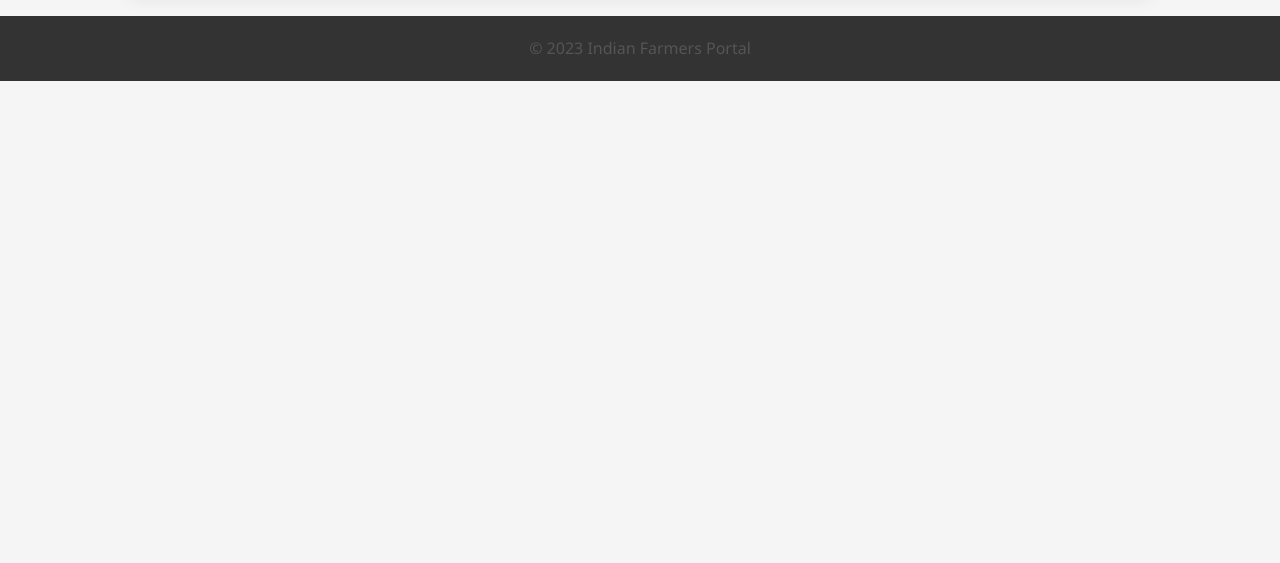
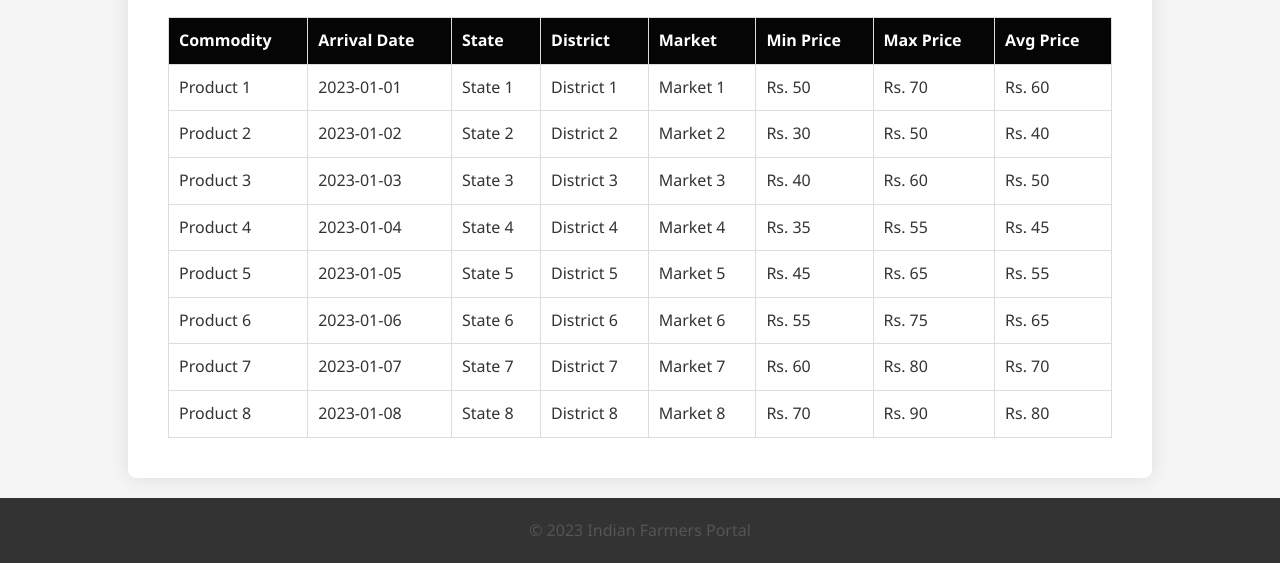
Before and after one commit to GAURAV142004/agrimittr, a plain HTML site: page price-rates.html in a window 1280 px wide. Shown: the part 402-965 px from the top of the page. Before the commit the page ends 800 px from the top, so only its background shows below. Drawn offline with Linux system fonts and the light colour scheme; no server answers.

Commit message:
Update price-rates.html

```diff
--- a/price-rates.html
+++ b/price-rates.html
@@ -6,6 +6,29 @@
     <title>Price Rates - Indian Farmers Portal</title>
     <link rel="stylesheet" href="styles.css">
     <script defer src="main.js"></script>
+    <style>
+        /* Additional Styles for Table */
+        table {
+            width: 100%;
+            border-collapse: collapse;
+            margin-top: 20px;
+        }
+
+        th, td {
+            border: 1px solid #ddd;
+            padding: 10px;
+            text-align: left;
+        }
+
+        th {
+            background-color: #050505;
+            color: white;
+        }
+
+        tbody tr:hover {
+            background-color: #f5f5f5;
+        }
+    </style>
 </head>
 <body>
     <header>
@@ -22,26 +45,114 @@
     </header>
 
     <main>
-        <section id="featured-content" class="container">
+        <section id="search-section" class="container">
+            <h2>Search Price Rates</h2>
+            <div class="search-box">
+                <input type="text" id="product" placeholder="Enter Product">
+                <input type="text" id="state" placeholder="Enter State">
+                <input type="text" id="market" placeholder="Enter Market">
+                <button onclick="searchPrice()">Search</button>
+            </div>
+        </section>
+
+        <section id="price-rates-table" class="container">
             <h2>Price Rates</h2>
-            <table id="price-rates-table">
-                <!-- Price rates table will be dynamically added here -->
+            <table>
+                <thead>
                     <tr>
-                    <th>Product</th>
-                    <th>Price</th>
+                        <th>Commodity</th>
+                        <th>Arrival Date</th>
+                        <th>State</th>
+                        <th>District</th>
+                        <th>Market</th>
+                        <th>Min Price</th>
+                        <th>Max Price</th>
+                        <th>Avg Price</th>
+                    </tr>
+                </thead>
+                <tbody>
+                    <!-- Table rows will be dynamically added here -->
+                    <tr>
+                        <td>Product 1</td>
+                        <td>2023-01-01</td>
+                        <td>State 1</td>
+                        <td>District 1</td>
+                        <td>Market 1</td>
+                        <td>Rs. 50</td>
+                        <td>Rs. 70</td>
+                        <td>Rs. 60</td>
                     </tr>
                     <tr>
-                    <td>Product 1</td>
+                        <td>Product 2</td>
+                        <td>2023-01-02</td>
+                        <td>State 2</td>
+                        <td>District 2</td>
+                        <td>Market 2</td>
+                        <td>Rs. 30</td>
+                        <td>Rs. 50</td>
+                        <td>Rs. 40</td>
+                    </tr>
+                    <tr>
+                        <td>Product 3</td>
+                        <td>2023-01-03</td>
+                        <td>State 3</td>
+                        <td>District 3</td>
+                        <td>Market 3</td>
+                        <td>Rs. 40</td>
+                        <td>Rs. 60</td>
                         <td>Rs. 50</td>
                     </tr>
                     <tr>
-                    <td>Product 2</td>
-                    <td>Rs. 30</td>
+                        <td>Product 4</td>
+                        <td>2023-01-04</td>
+                        <td>State 4</td>
+                        <td>District 4</td>
+                        <td>Market 4</td>
+                        <td>Rs. 35</td>
+                        <td>Rs. 55</td>
+                        <td>Rs. 45</td>
                     </tr>
                     <tr>
-                    <td>Product 3</td>
-                    <td>Rs. 40</td>
+                        <td>Product 5</td>
+                        <td>2023-01-05</td>
+                        <td>State 5</td>
+                        <td>District 5</td>
+                        <td>Market 5</td>
+                        <td>Rs. 45</td>
+                        <td>Rs. 65</td>
+                        <td>Rs. 55</td>
                     </tr>
+                    <tr>
+                        <td>Product 6</td>
+                        <td>2023-01-06</td>
+                        <td>State 6</td>
+                        <td>District 6</td>
+                        <td>Market 6</td>
+                        <td>Rs. 55</td>
+                        <td>Rs. 75</td>
+                        <td>Rs. 65</td>
+                    </tr>
+                    <tr>
+                        <td>Product 7</td>
+                        <td>2023-01-07</td>
+                        <td>State 7</td>
+                        <td>District 7</td>
+                        <td>Market 7</td>
+                        <td>Rs. 60</td>
+                        <td>Rs. 80</td>
+                        <td>Rs. 70</td>
+                    </tr>
+                    <tr>
+                        <td>Product 8</td>
+                        <td>2023-01-08</td>
+                        <td>State 8</td>
+                        <td>District 8</td>
+                        <td>Market 8</td>
+                        <td>Rs. 70</td>
+                        <td>Rs. 90</td>
+                        <td>Rs. 80</td>
+                    </tr>
+                </tbody>
             </table>
         </section>
     </main>
@@ -51,5 +162,17 @@
             <p>&copy; 2023 Indian Farmers Portal</p>
         </div>
     </footer>
+
+    <script>
+        function searchPrice() {
+            // Get values from input fields
+            var product = document.getElementById("product").value;
+            var state = document.getElementById("state").value;
+            var market = document.getElementById("market").value;
+
+            // Perform search logic (you can replace this with your actual backend logic)
+            alert("Searching for: Product - " + product + ", State - " + state + ", Market - " + market);
+        }
+    </script>
 </body>
 </html>
```
Lines whose indentation alone changed are shown as unchanged.
